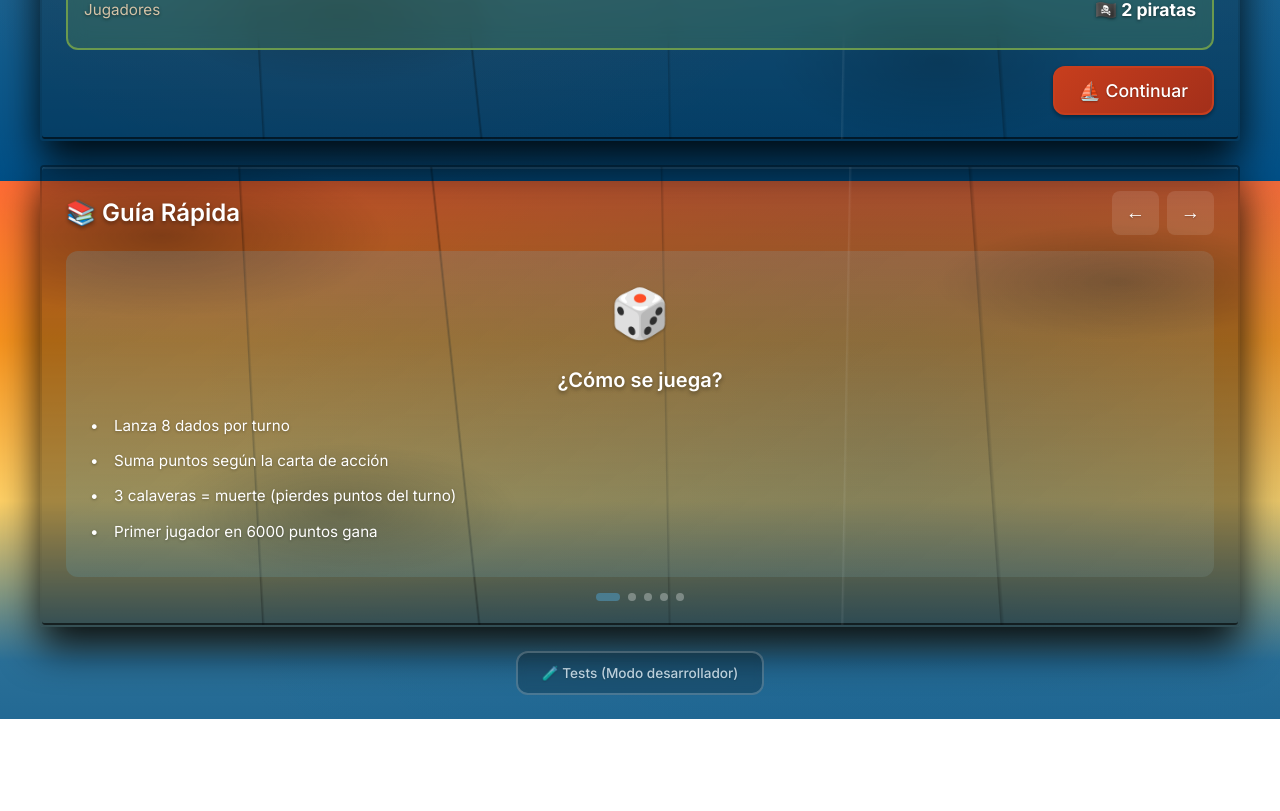
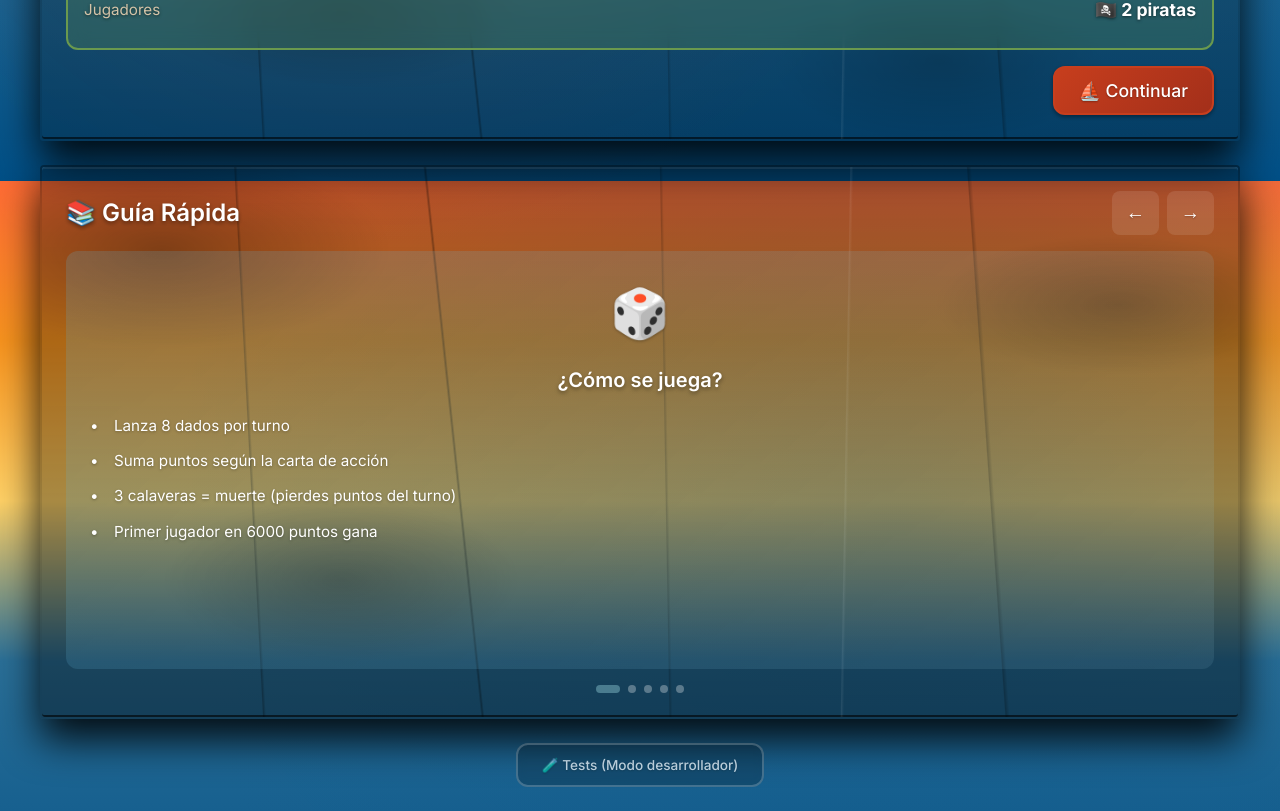
Before and after one commit to Edu095/isla-calavera_react, a React (Vite) app: page / in a window 1280 px wide. Shown: the part 619-1430 px from the top of the page. Before the commit the page ends 1338 px from the top, so only its background shows below. Built offline with nearby package versions, Linux system fonts and the light colour scheme; a web font is replaced by a local one.

Commit message:
Add smooth carousel sliding effect to Quick Guide

```diff
--- a/src/screens/Setup.jsx
+++ b/src/screens/Setup.jsx
@@ -59,13 +59,20 @@ const TIPS = [
 
 export function Setup({ state, dispatch }){
   const [currentTip, setCurrentTip] = useState(0);
+  const [isAnimating, setIsAnimating] = useState(false);
 
   const nextTip = () => {
+    if (isAnimating) return;
+    setIsAnimating(true);
     setCurrentTip((prev) => (prev + 1) % TIPS.length);
+    setTimeout(() => setIsAnimating(false), 500);
   };
 
   const prevTip = () => {
+    if (isAnimating) return;
+    setIsAnimating(true);
     setCurrentTip((prev) => (prev - 1 + TIPS.length) % TIPS.length);
+    setTimeout(() => setIsAnimating(false), 500);
   };
 
   return (
@@ -143,37 +150,53 @@ export function Setup({ state, dispatch }){
         </div>
       </div>
 
-      {/* Tips Carousel */}
+      {/* Tips Carousel with Sliding Animation */}
       <div className="wooden-box wooden-box-dark fade-in" style={{ animationDelay: '0.1s' }}>
         <div style={{ display: 'flex', justifyContent: 'space-between', alignItems: 'center', marginBottom: '16px' }}>
           <h2 style={{ margin: 0, color: 'var(--text-primary)' }}>📚 Guía Rápida</h2>
           <div style={{ display: 'flex', gap: '8px' }}>
-            <button className="mini" onClick={prevTip} style={{ background: 'rgba(255,255,255,0.1)' }}>←</button>
-            <button className="mini" onClick={nextTip} style={{ background: 'rgba(255,255,255,0.1)' }}>→</button>
+            <button className="mini" onClick={prevTip} disabled={isAnimating} style={{ background: 'rgba(255,255,255,0.1)' }}>←</button>
+            <button className="mini" onClick={nextTip} disabled={isAnimating} style={{ background: 'rgba(255,255,255,0.1)' }}>→</button>
           </div>
         </div>
 
+        {/* Carousel Container with Overflow Hidden */}
         <div style={{
-          background: 'linear-gradient(135deg, rgba(91,180,217,0.2) 0%, rgba(165,216,232,0.1) 100%)',
+          position: 'relative',
+          overflow: 'hidden',
           borderRadius: 'var(--radius-md)',
+          background: 'linear-gradient(135deg, rgba(91,180,217,0.2) 0%, rgba(165,216,232,0.1) 100%)'
+        }}>
+          {/* Sliding Track */}
+          <div style={{
+            display: 'flex',
+            transition: 'transform 0.5s cubic-bezier(0.4, 0, 0.2, 1)',
+            transform: `translateX(-${currentTip * 100}%)`
+          }}>
+            {TIPS.map((tip, index) => (
+              <div
+                key={index}
+                style={{
+                  minWidth: '100%',
                   padding: '24px',
-          minHeight: '200px',
-          position: 'relative'
-        }}>
+                  boxSizing: 'border-box'
+                }}
+              >
                 <div style={{ textAlign: 'center', fontSize: '3rem', marginBottom: '12px' }}>
-            {TIPS[currentTip].emoji}
+                  {tip.emoji}
                 </div>
                 <h3 style={{ textAlign: 'center', color: 'var(--text-primary)', marginBottom: '16px' }}>
-            {TIPS[currentTip].title}
+                  {tip.title}
                 </h3>
                 <ul style={{
                   listStyle: 'none',
                   padding: 0,
                   color: 'var(--text-primary)',
                   fontSize: '0.95rem',
-            lineHeight: '1.8'
+                  lineHeight: '1.8',
+                  minHeight: '160px'
                 }}>
-            {TIPS[currentTip].content.map((item, idx) => (
+                  {tip.content.map((item, idx) => (
                     <li key={idx} style={{ marginBottom: '8px', paddingLeft: '24px', position: 'relative' }}>
                       <span style={{ position: 'absolute', left: 0 }}>•</span>
                       {item}
@@ -182,10 +205,10 @@ export function Setup({ state, dispatch }){
                 </ul>
 
                 {/* Online Play Button */}
-          {TIPS[currentTip].hasButton && (
+                {tip.hasButton && (
                   <div style={{ marginTop: '20px', textAlign: 'center' }}>
                     <a
-                href={TIPS[currentTip].buttonUrl}
+                      href={tip.buttonUrl}
                       target="_blank"
                       rel="noopener noreferrer"
                       className="btn btn-primary"
@@ -196,10 +219,13 @@ export function Setup({ state, dispatch }){
                         fontSize: '1rem'
                       }}
                     >
-                {TIPS[currentTip].buttonText}
+                      {tip.buttonText}
                     </a>
                   </div>
                 )}
+              </div>
+            ))}
+          </div>
         </div>
 
         {/* Dots Navigation */}
@@ -207,15 +233,23 @@ export function Setup({ state, dispatch }){
           {TIPS.map((_, idx) => (
             <button
               key={idx}
-              onClick={() => setCurrentTip(idx)}
+              onClick={() => {
+                if (!isAnimating) {
+                  setIsAnimating(true);
+                  setCurrentTip(idx);
+                  setTimeout(() => setIsAnimating(false), 500);
+                }
+              }}
+              disabled={isAnimating}
               style={{
                 width: currentTip === idx ? '24px' : '8px',
                 height: '8px',
                 borderRadius: '4px',
                 background: currentTip === idx ? 'var(--accent-blue)' : 'rgba(255,255,255,0.3)',
                 border: 'none',
-                cursor: 'pointer',
-                transition: 'all 0.3s ease'
+                cursor: isAnimating ? 'not-allowed' : 'pointer',
+                transition: 'all 0.3s ease',
+                opacity: isAnimating ? 0.5 : 1
               }}
               aria-label={`Tip ${idx + 1}`}
             />
```
Lines whose indentation alone changed are shown as unchanged.
